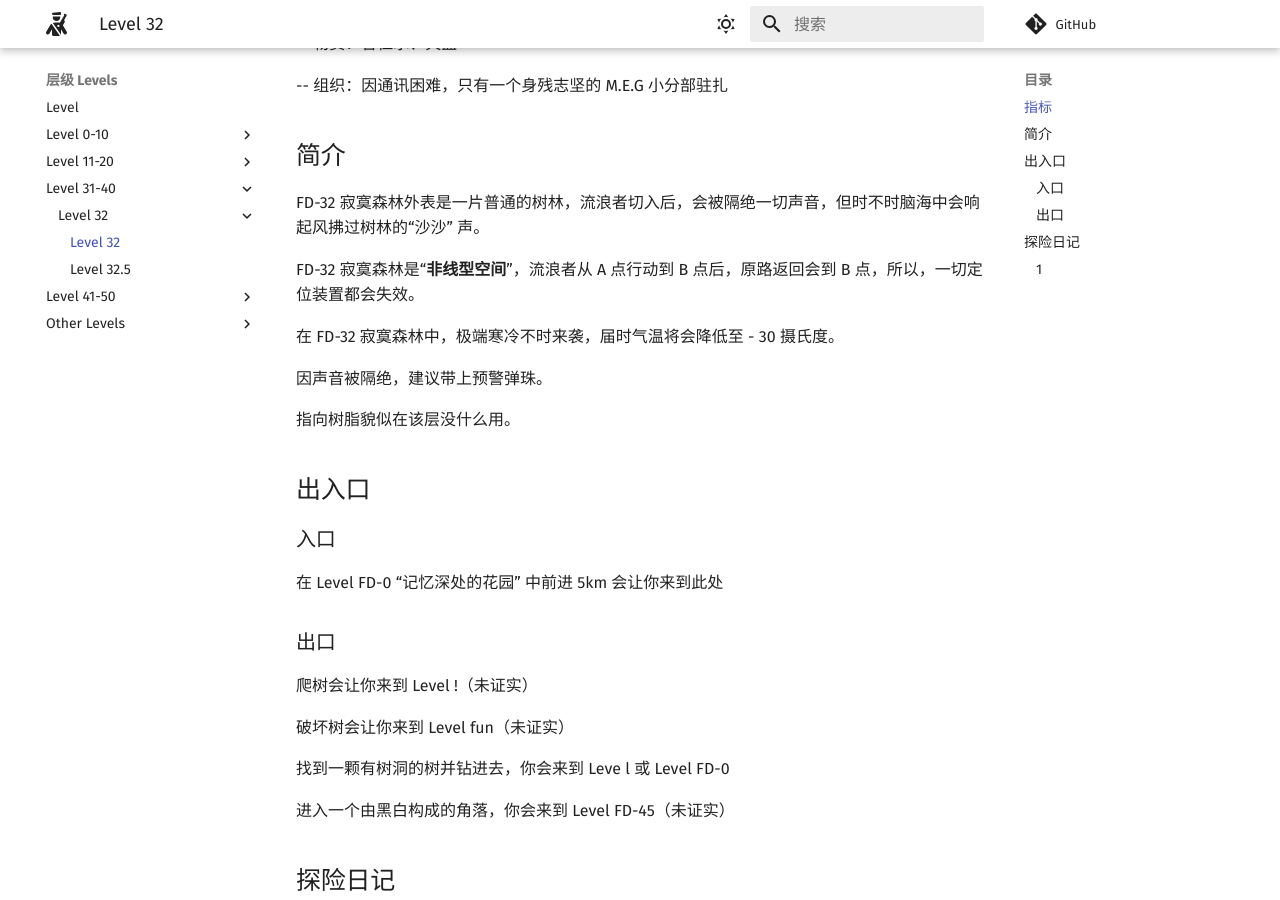
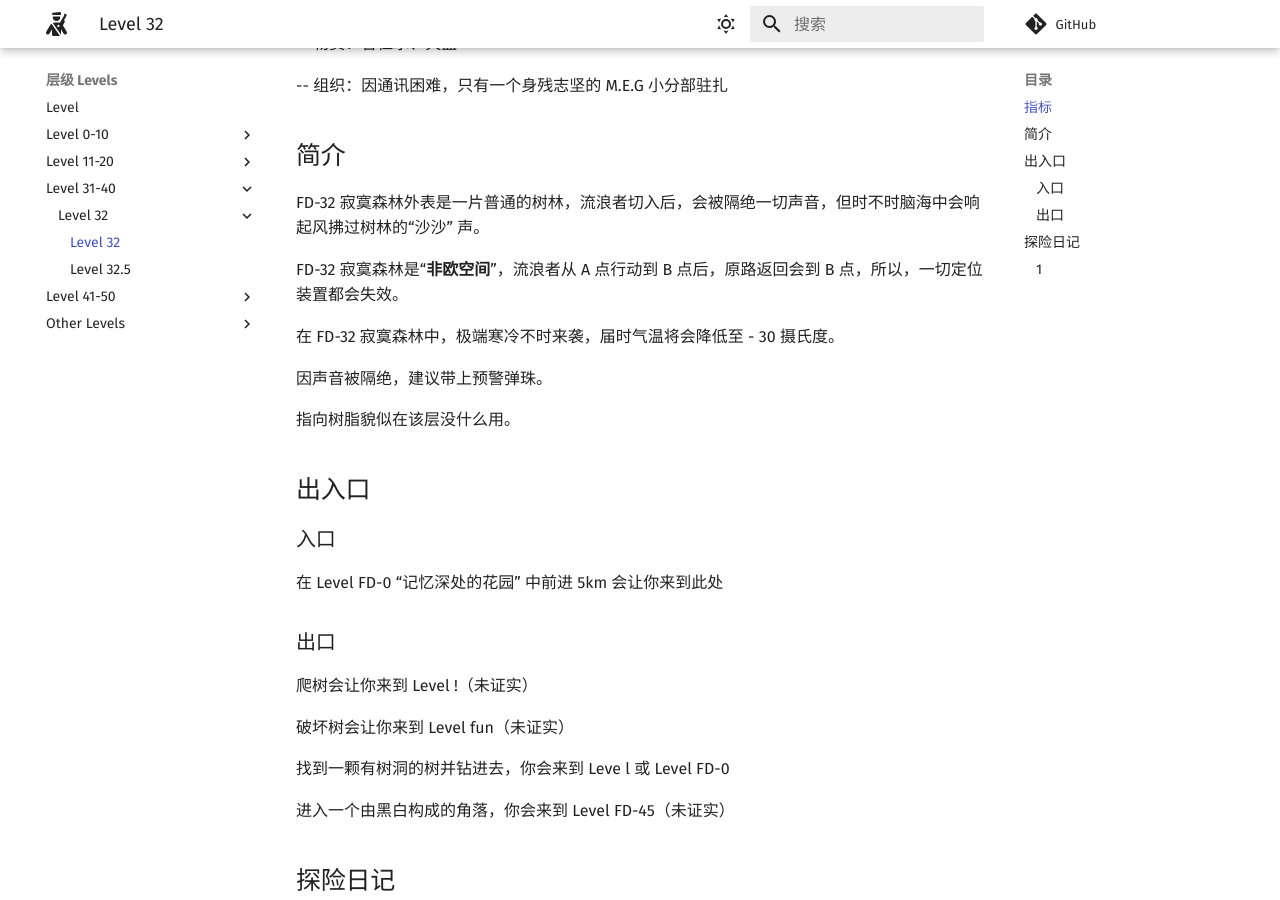
Before and after one commit to Chocolateater/FD-Class, an MkDocs documentation site: the page built from docs/Levels/Level_FD-32.md, in a window 1280 px wide and 900 px high, scrolled down 461 px. Built offline with MkDocs 1.6.1 and Material for MkDocs 9.7.7, drawn with Linux system fonts in a browser that asks for light colours; comment, search, counter and statistics services are not loaded.

Commit message:
Update Level_FD-32.md

```diff
--- a/docs/Levels/Level_FD-32.md
+++ b/docs/Levels/Level_FD-32.md
@@ -22,7 +22,7 @@ comments: true
 
 FD-32 寂寞森林外表是一片普通的树林，流浪者切入后，会被隔绝一切声音，但时不时脑海中会响起风拂过树林的“沙沙” 声。
 
-FD-32 寂寞森林是“**非线型空间**”，流浪者从 A 点行动到 B 点后，原路返回会到 B 点，所以，一切定位装置都会失效。
+FD-32 寂寞森林是“**非欧空间**”，流浪者从 A 点行动到 B 点后，原路返回会到 B 点，所以，一切定位装置都会失效。
 
 在 FD-32 寂寞森林中，极端寒冷不时来袭，届时气温将会降低至 - 30 摄氏度。
 
```
